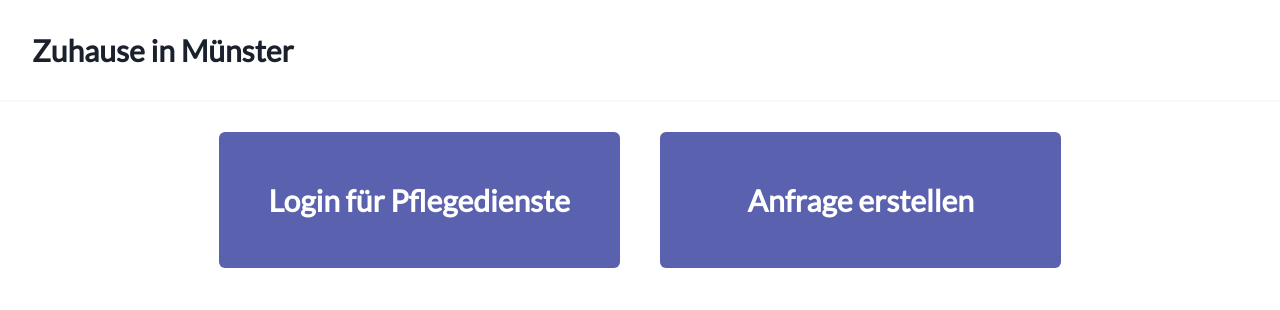
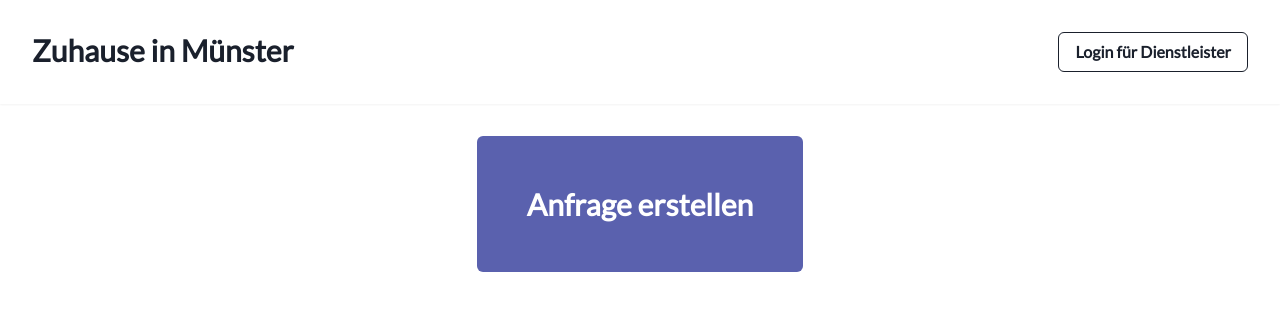
Before and after one commit to TamaraGunkel/MatchingPflege, a React (Create React App) app in the folder frontend/: page / in a window 1280 px wide. Shown: the top 310 px of the page. Built offline with nearby package versions, Linux system fonts and the light colour scheme.

Commit message:
Move header into single component and react on path

```diff
--- a/frontend/src/App.js
+++ b/frontend/src/App.js
@@ -1,20 +1,19 @@
 import * as React from 'react';
 import {BrowserRouter as Router, Switch, Route} from 'react-router-dom';
-import {VStack, Box, Heading} from '@chakra-ui/react';
+import {VStack} from '@chakra-ui/react';
 
 import LandingPage from './components/LandingPage/LandingPage';
 import Inquiries from './components/Inquiries/Inquiries';
 import CreateInquiry from './components/CreateInquiry/CreateInquiry';
 import LoginForm from './components/LoginForm/LoginForm';
 import Success from './components/Success/Success';
+import Header from './components/Header/Header';
 
 function App() {
   return (
-    <VStack w="100vw" p="0" spacing={8}>
-      <Box p={8} boxShadow="sm" w="100%" as="header">
-        <Heading size="lg">Zuhause in Münster</Heading>
-      </Box>
-      <Router>
+    <Router>
+      <VStack w="100vw" p="0" spacing={8}>
+        <Header />
         <Switch>
           <Route path="/login">
             <LoginForm />
@@ -32,8 +31,8 @@ function App() {
             <LandingPage />
           </Route>
         </Switch>
-      </Router>
-    </VStack>
+      </VStack>
+    </Router>
   );
 }
 
--- /dev/null
+++ b/frontend/src/components/Header/Header.js
@@ -0,0 +1,22 @@
+import {Box, Flex, Spacer, Heading, Link, Button} from '@chakra-ui/react';
+import {useLocation, Link as RouterLink} from 'react-router-dom';
+
+const Header = () => {
+  const location = useLocation();
+
+  return (
+    <Box p={8} boxShadow="sm" w="100%" as="header">
+      <Flex>
+        <Heading size="lg">Zuhause in Münster</Heading>
+        <Spacer />
+        {location.pathname === '/' && (
+          <Link as={RouterLink} to="/login" alignSelf="flex-end">
+            <Button variant="outline">Login für Dienstleister</Button>
+          </Link>
+        )}
+      </Flex>
+    </Box>
+  );
+};
+
+export default Header;
--- a/frontend/src/components/LandingPage/LandingPage.js
+++ b/frontend/src/components/LandingPage/LandingPage.js
@@ -2,21 +2,7 @@ import {Link} from 'react-router-dom';
 import {Box, SimpleGrid, Heading, Center, LinkOverlay, LinkBox} from '@chakra-ui/react';
 
 const LandingPage = () => (
-  <SimpleGrid columns={2} spacing={10}>
-    <LinkBox>
-      <Link to="/login">
-        <LinkOverlay>
-          <Box height="auto" p="50px" bg="brand" textColor="white" rounded="md">
-            <Center>
-              <Heading centerContent size="lg">
-                Login für Pflegedienste
-              </Heading>
-            </Center>
-          </Box>
-        </LinkOverlay>
-      </Link>
-    </LinkBox>
-
+  <SimpleGrid columns={1} spacing={10}>
     <LinkBox>
       <Link to="/create-inquiry">
         <LinkOverlay>
```
